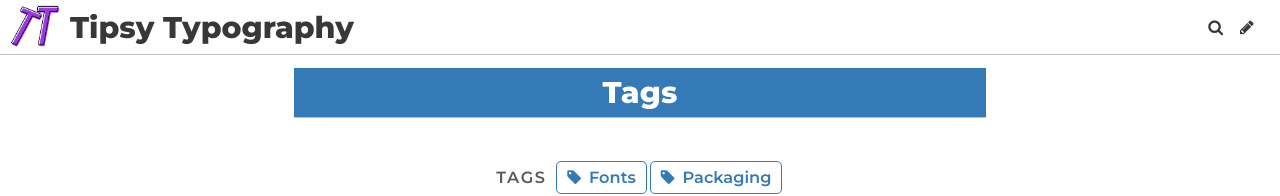
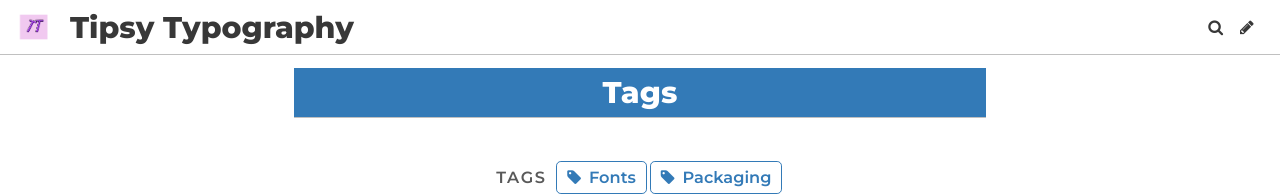
Before and after one commit to tipsytypography/tipsytypography, a Jekyll site: the page built from pages/tags.md, in a window 1280 px wide. Shown: the top 196 px of the page. Built offline with Jekyll 4.4.1, drawn with Linux system fonts in a browser that asks for light colours; some web fonts are replaced.

Commit message:
Update Settings “general”

```diff
--- a/_data/settings.yml
+++ b/_data/settings.yml
@@ -2,9 +2,9 @@
 description: Typography for alcohol fanatics
 header_text: ""
 footer_text: Copyright 2020 Abby Shaw
-header_feature_image: ../uploads/tipsytypographybanner.png
+header_feature_image: ../uploads/ttbanner1.png
 bannerheight: 20vmax
-logo: ../uploads/your-paragraph-text.png
+logo: ../uploads/ttlogo2.png
 favicon: ../uploads/your-paragraph-text.png
 gridlayout: false
 fixednavbar: false
```
Also changed, not shown: uploads/ttbanner1.png (added), uploads/ttlogo1.png (added), uploads/ttlogo2.png (added).
